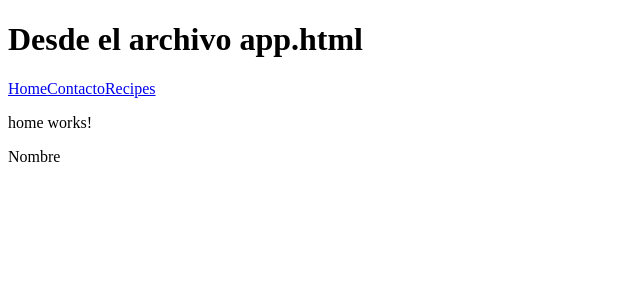
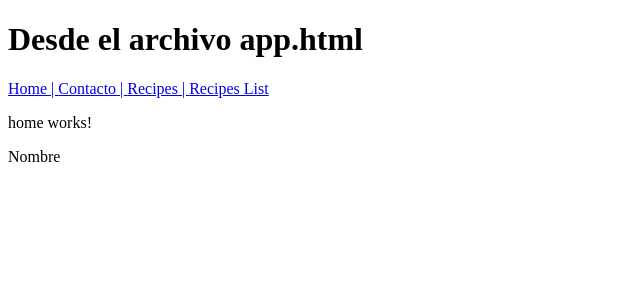
Before and after one commit to davidsmorales9/Tarea5_Angular, an Angular app: page /home in a window 1280 px wide. Shown: the top 300 px of the page, without its empty margins (0-640 px from the left). Built offline with nearby package versions, Linux system fonts and the light colour scheme.

Commit message:
Adición de rutas
adición de rutas para recipes-list y recipes-detail

```diff
--- a/src/app/app.html
+++ b/src/app/app.html
@@ -1,9 +1,10 @@
 <h1>Desde el archivo app.html</h1>
 <header>
 <nav>
-    <a href="home">Home</a>
-    <a routerLink="contact">Contacto</a>
-    <a routerLink="/recipes">Recipes</a>
+    <a href="home">Home | </a>
+    <a routerLink="contact">Contacto | </a>
+    <a routerLink="/recipes">Recipes | </a>
+    <a routerLink="/recipes-list">Recipes List </a>
 </nav>
 </header>
 <router-outlet />
--- a/src/app/app.routes.ts
+++ b/src/app/app.routes.ts
@@ -2,11 +2,15 @@ import { Routes } from '@angular/router';
 import { Home } from './pages/home/home';
 import { Contact } from './pages/contact/contact';
 import { Recipes } from './pages/recipes/recipes';
+import { RecipesList} from './pages/recipes-list/recipes-list';
+import {RecipesDetail} from './pages/recipes-detail/recipes-detail';
 
 export const routes: Routes = [
     {path: '', redirectTo: 'home', pathMatch: 'full'},
     {path: 'home', component:Home},
     {path: 'contact', component:Contact},
-    {path: 'recipes', component: Recipes}
+    {path: 'recipes', component: Recipes},
+    {path: 'recipes-list', component: RecipesList}, //09/09/2026
+    {path: 'recipes-detail/:id', component: RecipesDetail} //09/09/2026
     //string que se define para ponerlo en el browser como /home o /umes...
 ];
```
